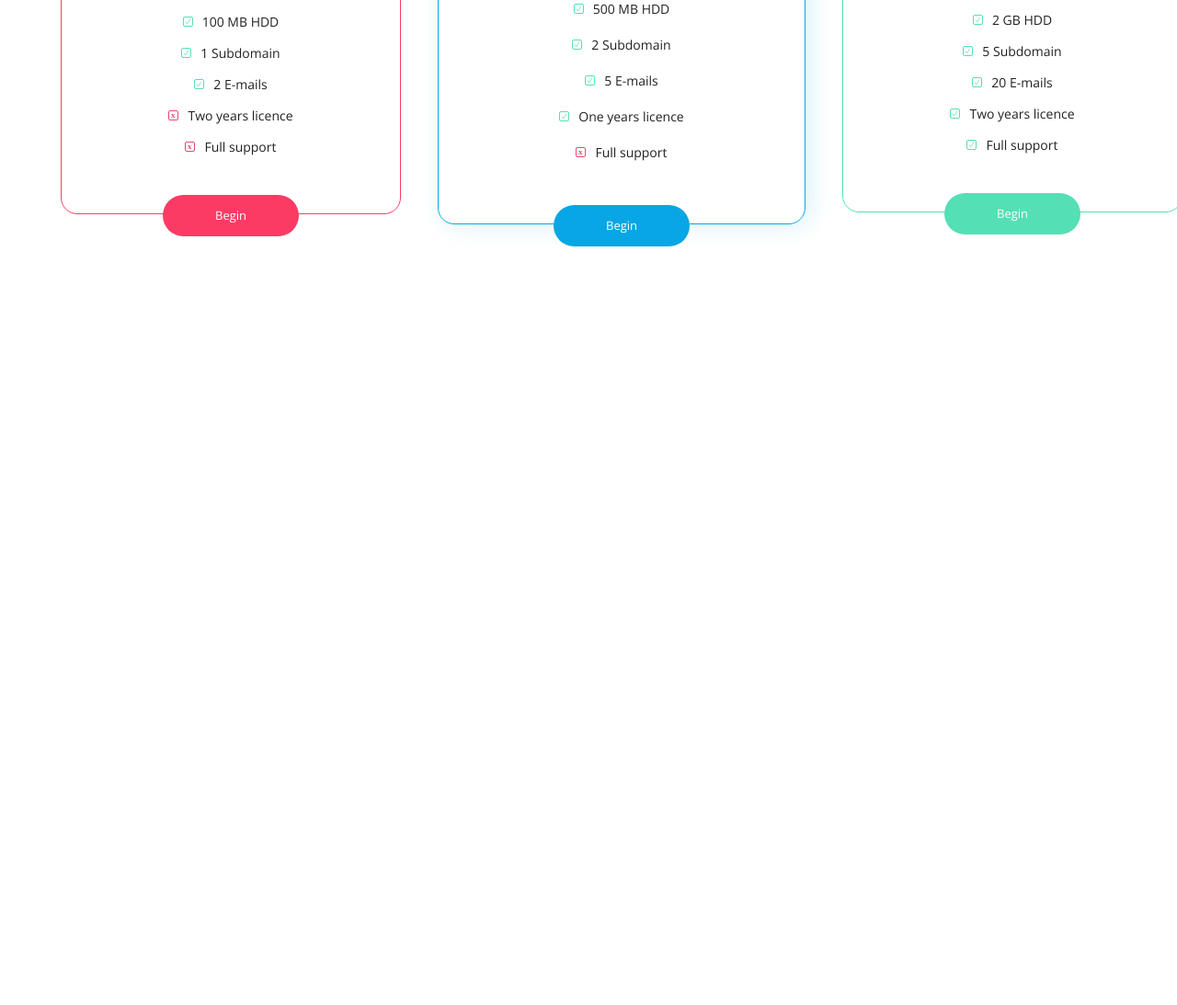
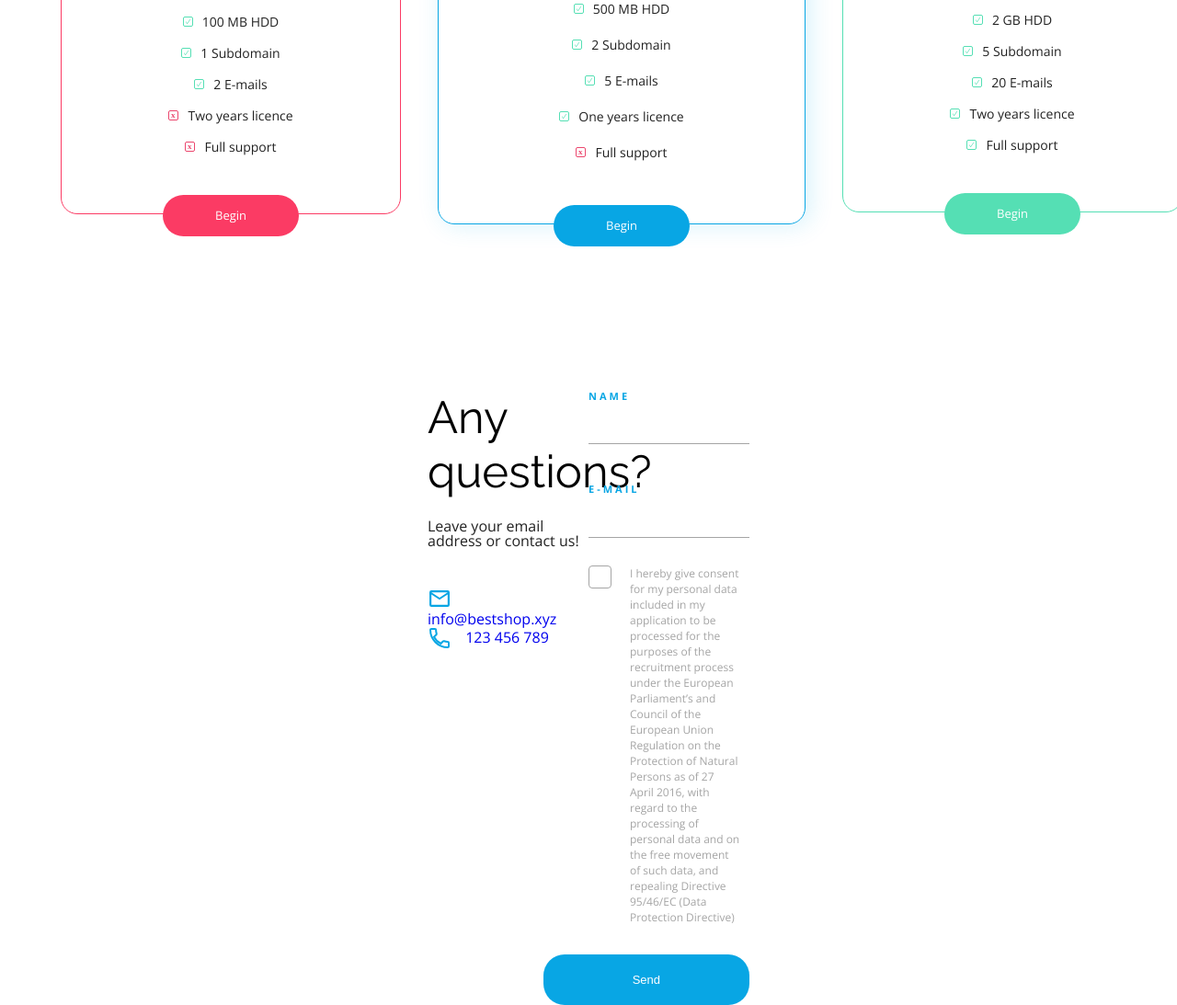
Before and after one commit to haniyan/BestShop-onepage-, a plain HTML site: page index.html in a window 1280 px wide. Shown: the part 3232-4325 px from the top of the page at 92% size. Before the commit the page ends 3576 px from the top, so only its background shows below. Drawn offline with nearby package versions, Linux system fonts and the light colour scheme.

Commit message:
section contact done

```diff
--- a/index.html
+++ b/index.html
@@ -167,26 +167,53 @@
 
 </section>
 
-<!--<section class="contact">-->
-<!--    <div class="contact-column1">-->
-<!--        <h2></h2>-->
-<!--        <p></p>-->
-<!--        <ul>-->
-<!--            <li></li>-->
-<!--            <li></li>-->
-<!--        </ul>-->
+<section class="contact">
+    <div class="contact-column1">
+        <h2 class="contact-title">Any questions?</h2>
+        <p class="contact-message">Leave your email address or contact us!</p>
+        <div class="contact-details">
+            <a class="contact-point" href="mailto:info@bestshop.xyz">
+                <img src="assets/Mail%20Icon.svg" alt="mail"/>
+                info@bestshop.xyz
+            </a>
+            <a class="contact-point" href="tel:123456789">
+                <img src="assets/Phone%20Icon.svg" alt="phone"/>
+                123 456 789
+            </a>
+        </div>
 
-<!--    </div>-->
-<!--    <div class="contact-column2">-->
-<!--        <form>-->
+    </div>
+    <div class="contact-column2">
+        <form class="form">
+            <div class="form__place">
+                <label class="form__label" for="name">Name</label>
+                <input type="text" class="form__input name" id="name" />
+            </div>
+            <div class="form__place">
+                <label class="form__label" for="email">E-mail</label>
+                <input type="email" class="form__input email" id="email" />
+            </div>
+            <div class="form__consent">
+                <label class="form__checkbox">
+                    <input type="checkbox"/>
+                    <span class="checkbox"></span>
+                    <p class="consent__text">
+                        I hereby give consent for my personal data included in my
+                        application to be processed for the purposes of the recruitment
+                        process under the European Parliament’s and Council of the
+                        European Union Regulation on the Protection of Natural Persons as
+                        of 27 April 2016, with regard to the processing of personal data
+                        and on the free movement of such data, and repealing Directive
+                        95/46/EC (Data Protection Directive)
+                    </p>
+                </label>
+            </div>
+            <button type="submit" class="btn btn--primary">Send</button>
+        </form>
+    </div>
 
+</section>
 
-<!--        </form>-->
-
-<!--    </div>-->
-
-<!--</section>-->
-
-<!--<footer></footer>-->
+<footer></footer>
 </body>
 </html>
--- a/style/style.css
+++ b/style/style.css
@@ -495,3 +495,141 @@ h2 {
     border-radius: 23px;
     color: var(--color-white)
 }
+
+.contact {
+    padding: 80px 100px 100px;
+    display: flex;
+    justify-content: center;
+    margin-left: 365px;
+    margin-right: 365px;
+
+}
+
+.contact-column1 {
+    height: 376px;
+    width: 50%;
+
+}
+
+.contact-title {
+    text-align: left;
+    font-size: 3.0625rem;
+    line-height: 3.6875rem;
+    font-family: var(--font-raleway);
+    color: var(--color-black);
+    margin-bottom: 22px;
+
+}
+
+.contact-description {
+    text-align: left;
+    font-size: 1rem;
+    color: var(--color-black);
+    line-height: 1.375rem;
+    margin: 22px 0 42px;
+}
+
+.contact-details {
+    display: inline-block;
+    margin-top: 42px;
+}
+
+.contact-point {
+    margin-right: 20px;
+}
+
+.contact-point img {
+    margin-right: 10px;
+}
+
+.form {
+    display: flex;
+    flex-direction: column;
+}
+
+.contact-column2 {
+    height: 376px;
+    width: 50%;
+}
+
+.form__place{
+    display: flex;
+    flex-direction: column;
+}
+
+.form__place:first-of-type {
+    margin-bottom: 42px;
+}
+
+.form__label {
+    font-weight: bold;
+    text-transform: uppercase;
+    color: var(--color-primary);
+    line-height: 0.9rem;
+    letter-spacing: 3px;
+    font-size: 0.6875rem;
+}
+
+.form__input {
+    border: none;
+    border-bottom: 1px solid var(--color-grey);
+    background-color: transparent;
+    line-height: 2.625rem;
+}
+
+.form__consent {
+    margin-top: 30px;
+}
+
+.form__checkbox {
+    display: block;
+    position: relative;
+    padding-left: 35px;
+    margin-bottom: 12px;
+    cursor: pointer;
+    font-size: 1.375rem;
+}
+
+.form__checkbox input {
+    position: absolute;
+    opacity: 0;
+    cursor: pointer;
+    height: 0;
+    width: 0;
+}
+
+.form__checkbox .checkbox {
+    position: absolute;
+    top: 0;
+    left: 0;
+    height: 25px;
+    width: 25px;
+    background-color: var(--color-white);
+    border: 1px solid var(--color-grey);
+    border-radius: 4px;
+}
+
+.form__checkbox input:checked ~ .checkbox {
+    background-image: url(../assets/Checkmark.svg);
+    background-position: center;
+    background-size: 50%;
+    background-repeat: no-repeat;
+}
+
+.form__checkbox .consent__text {
+    margin: 0 10px;
+    font-size: 0.75rem;
+    color: var(--color-grey);
+    line-height: 17px;
+}
+
+.form .btn {
+    font-size: 0.8125rem;
+    padding: 20px 97px;
+    align-self: flex-end;
+    margin-top: 20px;
+    border: none;
+    background-color: var(--color-primary);
+    color: var(--color-white)
+
+}
```
